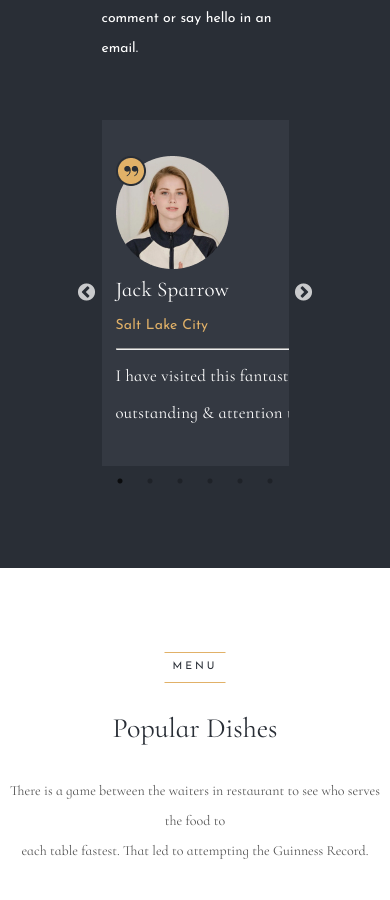
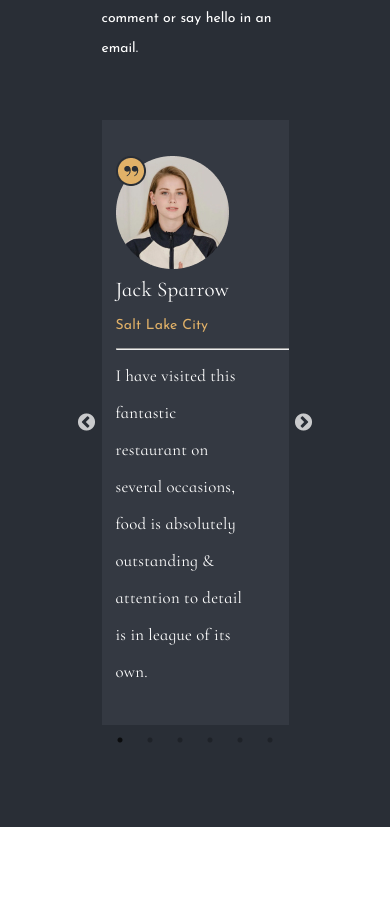
Before and after one commit to islom-sattorov/final-project, a React (Vite) app: page / in a window 390 px wide. Shown: the part 1800-2700 px from the top of the page. Built offline with nearby package versions, Linux system fonts and the light colour scheme.

Commit message:
certs media

```diff
--- a/src/Components/Carousel/Carousel.module.scss
+++ b/src/Components/Carousel/Carousel.module.scss
@@ -1,4 +1,5 @@
 @import '../../styles/variables';
+@import '../../styles/breakpoints';
 
 .carousel_container{
     background: #f1f1f1;
@@ -19,12 +20,15 @@
 .client{
     background: #343942;
     padding: 5rem 2rem;
-    width: 1000px;
+    width: 100%;
     margin: 0 auto;
     display: flex;
     flex-direction: column;
     justify-content: center;
     align-items: flex-start;
+
+    @include breakpoint(1100px){
+    }
 
     #{&}_title{
         color: #fff;
@@ -56,5 +60,9 @@
         line-height: 37px;
         letter-spacing: 0.25px;
         width: 80rem;
+
+        @include breakpoint(1100px){
+            width: 80%;
+        }
     }
 }
```
